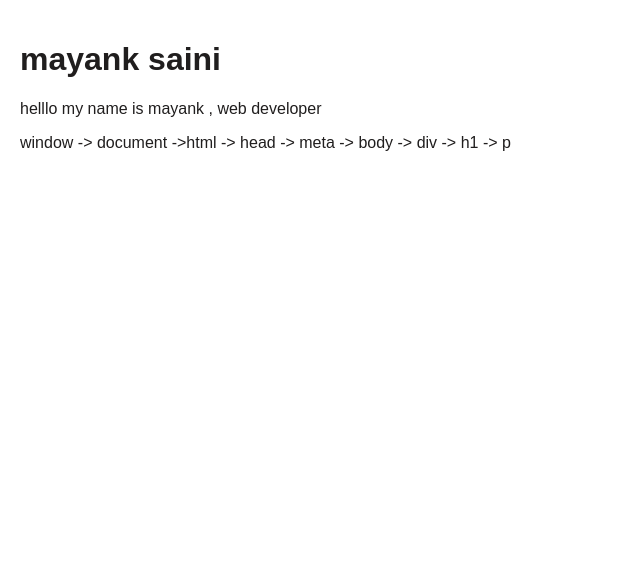
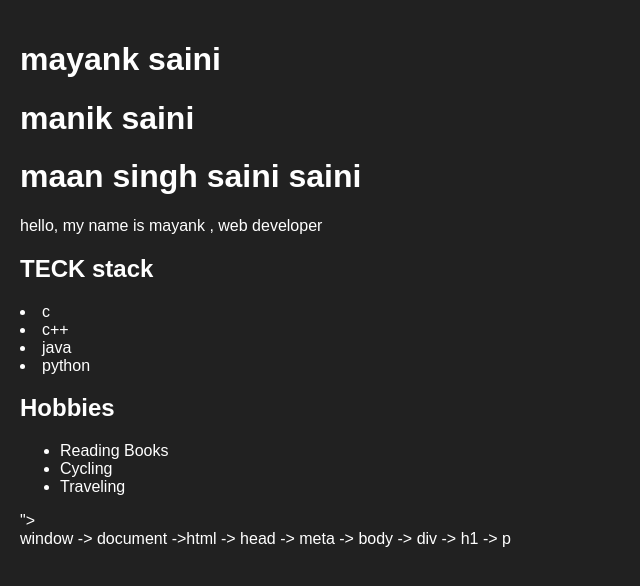
Before and after one commit to mayanksaini18/javascriptCodes, a plain HTML site: page chai&code/one.html in a window 1280 px wide. Shown: the whole page, without its empty margins (0-640 px from the left). Drawn offline with Linux system fonts and the light colour scheme.

Commit message:
Dom manipulation basic

```diff
--- a/chai&code/one.html
+++ b/chai&code/one.html
@@ -7,8 +7,8 @@
     <style>
         body {
             font-family: Arial, sans-serif;
-            background-color: #ffffff;
-            color: #201e1e;
+            background-color: #212121;
+            color: #ffffff;
             margin: 0;
             padding: 20px;
         }
@@ -16,10 +16,28 @@
     </style>
 </head>
 <body>
-     <div class="bg-black">
+     <div class="info">
         <h1>mayank saini</h1>
-        <p>helllo my name is mayank , web developer </p>
-     </div>
+        <h1>manik saini</h1>
+        <h1>maan singh saini saini</h1>
+        <p>hello, my name is mayank , web developer </p>
+    </div>
+<div class="techStack">
+       <h2>TECK stack </h2>
+       <li>c</li>
+         <li>c++</li>
+            <li>java</li>
+            <li>python</li>
+</div>
+<div class="hobbies">
+       <h2>Hobbies</h2>
+       <ul>
+           <li>Reading Books</li>
+           <li>Cycling</li>
+           <li>Traveling</li>
+
+       </ul>">
+</div>
      <script type="text/javascript">
          // Accessing the document object
             console.log(document);
@@ -32,9 +50,13 @@
             // Accessing the first p element
             console.log(document.querySelector('p'));
             // Accessing all div elements
-            console.log(document.querySelectorAll('div'));
+            console.log(document.querySelectorAll('div')); // Returns a NodeList of all div elements
             // Accessing all elements with class 'bg-black'
-            console.log(document.getElementsByClassName('bg-black'));
+            console.log(document.getElementsByClassName('bg-black')); // Returns an HTMLCollection of elements with class 'bg-black
+
+            //====differ b/w nodelist and htmlcollection======
+            // NodeList is a collection of nodes that can be iterated using forEach , nodeList ia a snapshot of the document
+            // HTMLCollection is a live collection of elements that updates automatically when the document changes ,html collection is a live collection of elements
 
 
      </script>
```
